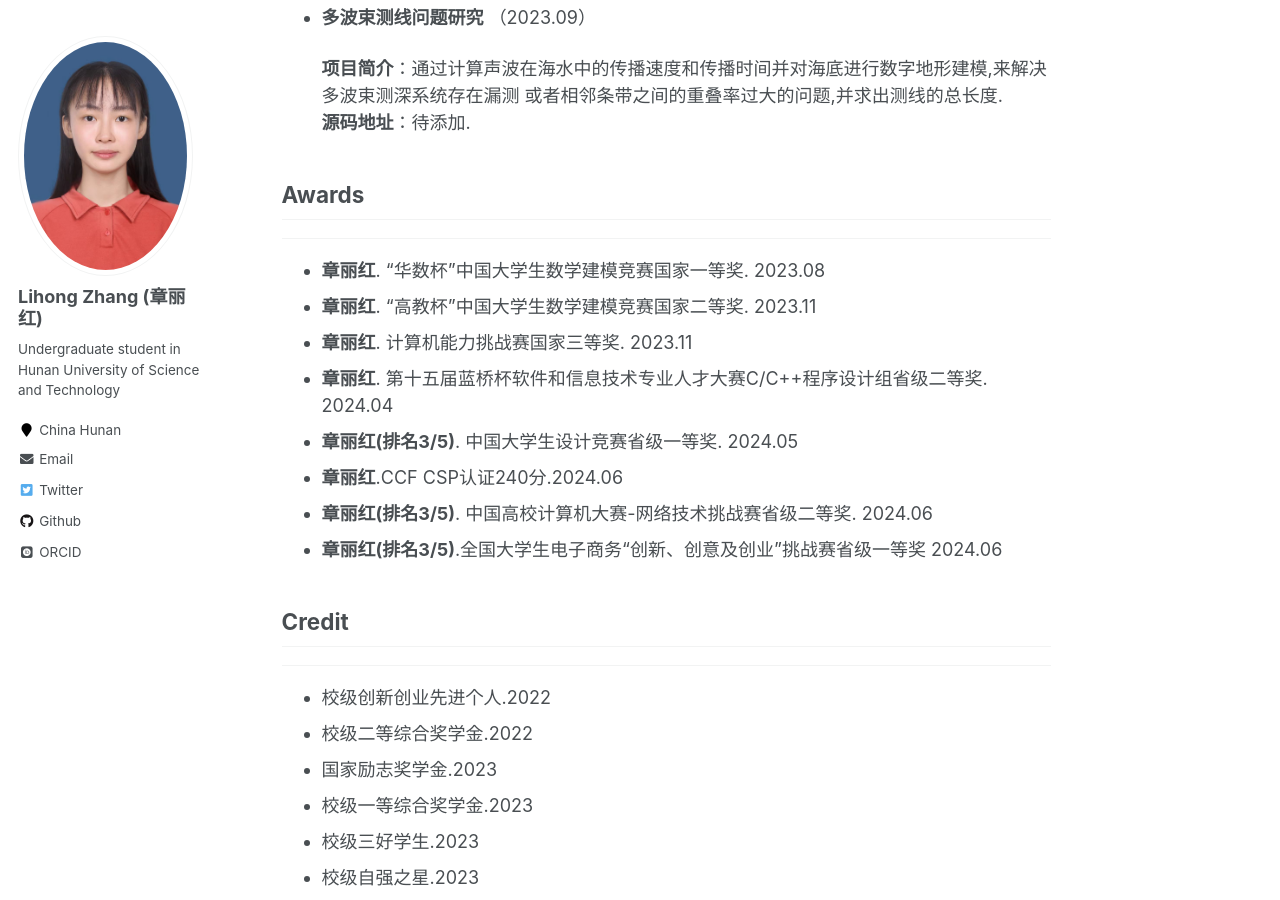
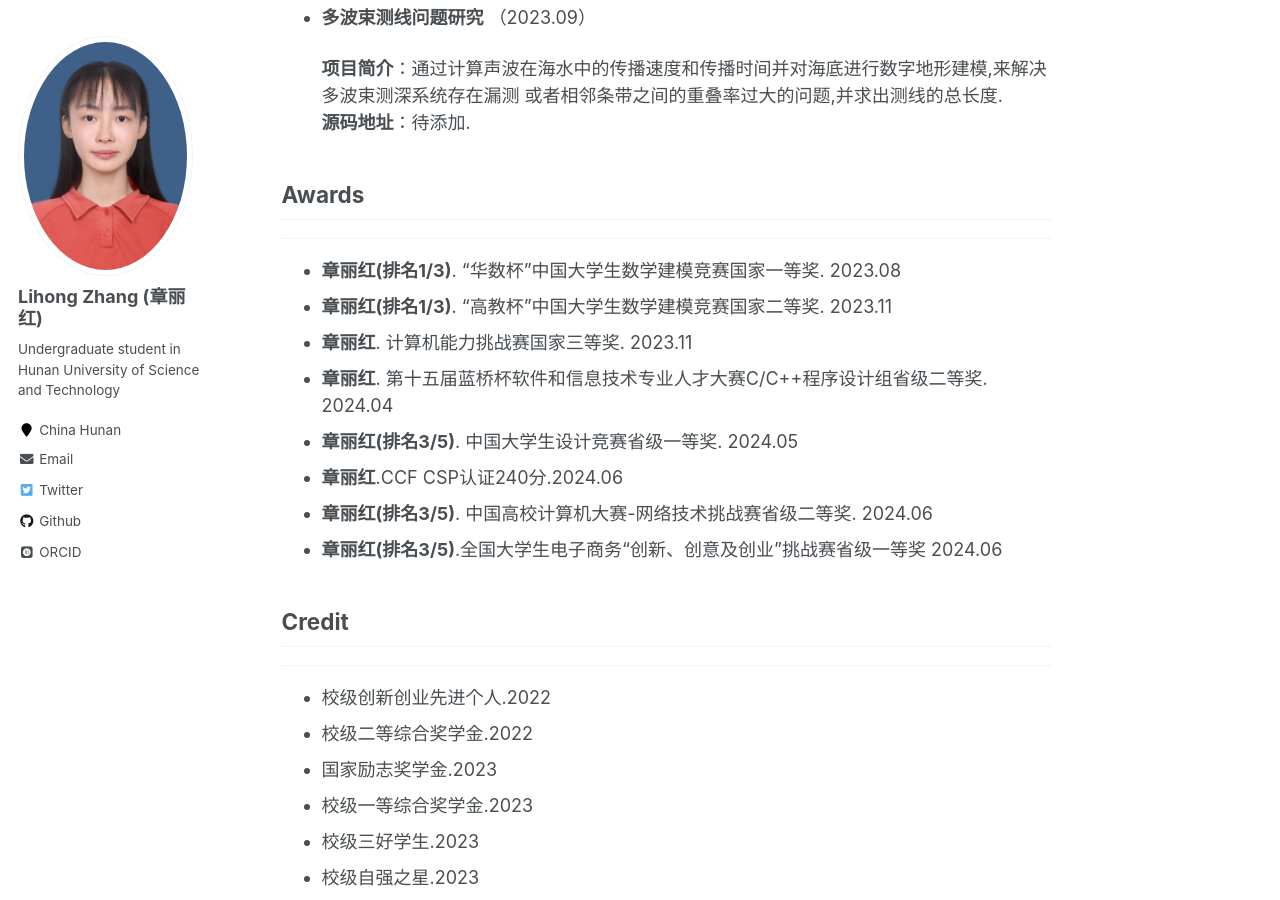
Before and after one commit to ZLihong/zlihong.github.io, a Jekyll site: the page built from _pages/about.md, in a window 1280 px wide and 900 px high, scrolled down 1251 px. Built offline with Jekyll 4.4.1, drawn with Linux system fonts in a browser that asks for light colours; some web fonts are replaced.

Commit message:
Update about.md

```diff
--- a/_pages/about.md
+++ b/_pages/about.md
@@ -48,8 +48,8 @@ sign. IEEE Computer Society, pp. 121‑126, 2024. (CCF C)
 
 ## Awards
 ------
-+ **章丽红**. “华数杯”中国大学生数学建模竞赛国家一等奖. 2023.08
-+ **章丽红**. “高教杯”中国大学生数学建模竞赛国家二等奖. 2023.11
++ **章丽红(排名1/3)**. “华数杯”中国大学生数学建模竞赛国家一等奖. 2023.08
++ **章丽红(排名1/3)**. “高教杯”中国大学生数学建模竞赛国家二等奖. 2023.11
 + **章丽红**. 计算机能力挑战赛国家三等奖. 2023.11
 + **章丽红**. 第十五届蓝桥杯软件和信息技术专业人才大赛C/C++程序设计组省级二等奖. 2024.04
 + **章丽红(排名3/5)**. 中国大学生设计竞赛省级一等奖. 2024.05
```
